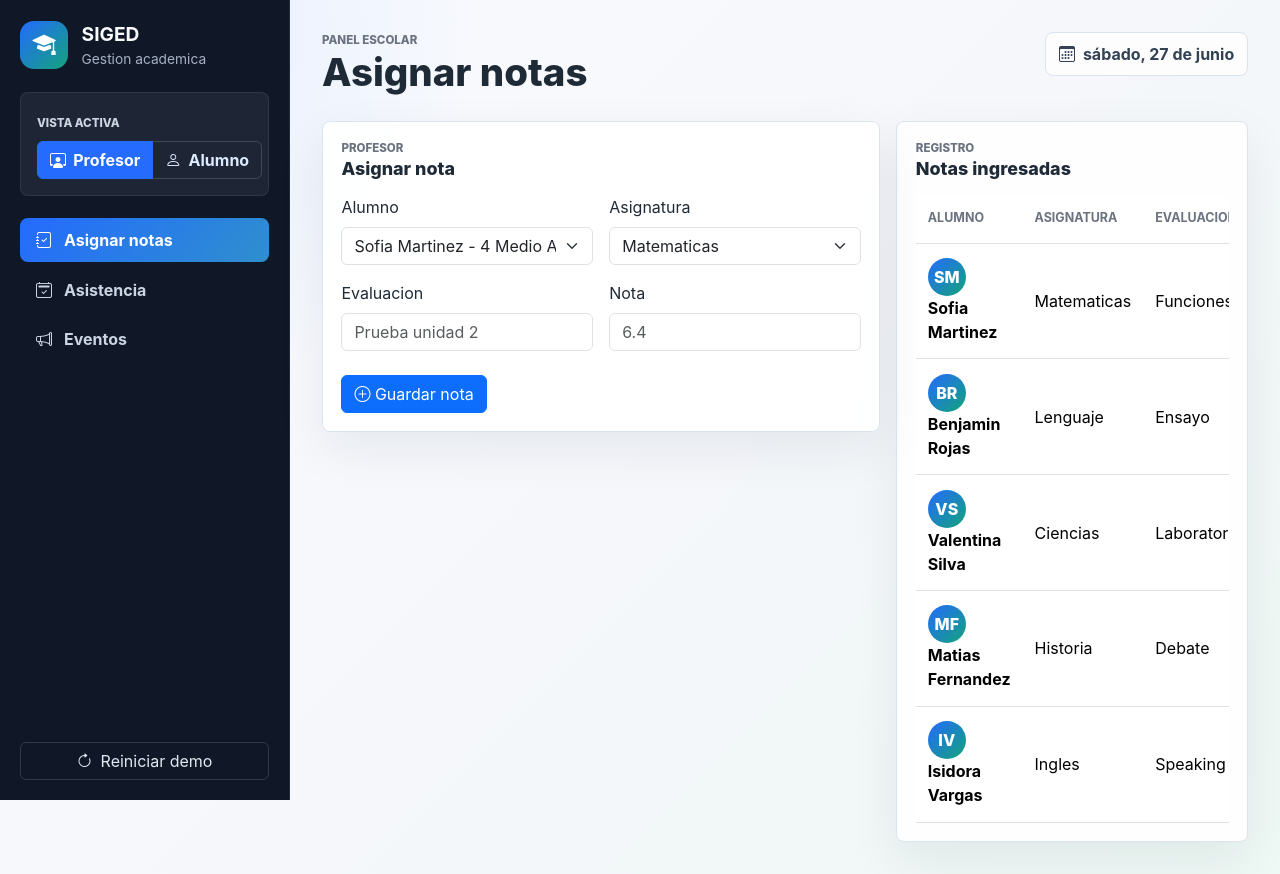
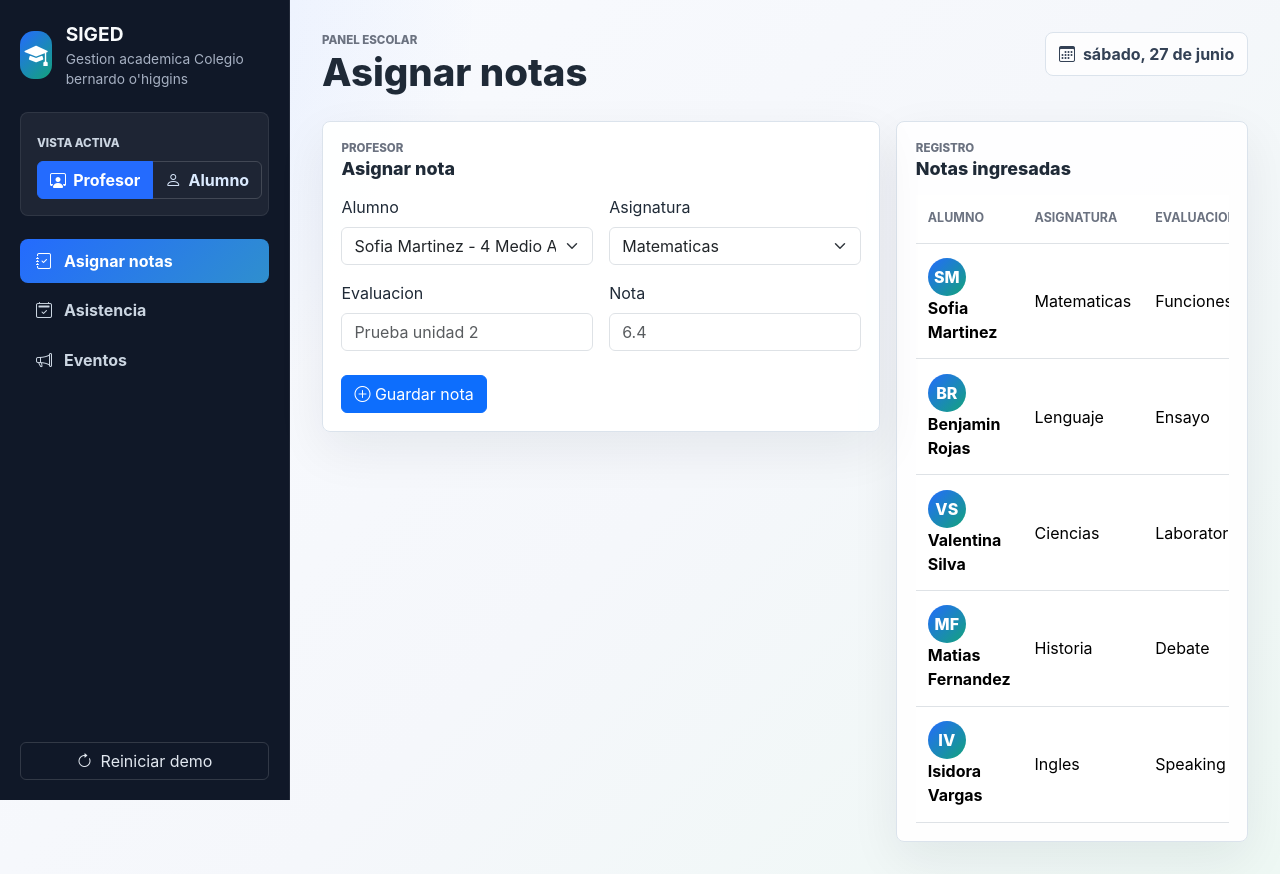
Before and after one commit to RCL0666/SIGED, a plain HTML site: page index.html in a window 1280 px wide. Drawn offline with nearby package versions, Linux system fonts and the light colour scheme.

Commit message:
Update school branding

```diff
--- a/index.html
+++ b/index.html
@@ -15,7 +15,7 @@
           <div class="brand-mark"><i class="bi bi-mortarboard-fill"></i></div>
           <div>
             <strong>SIGED</strong>
-            <span>Gestion academica</span>
+            <span>Gestion academica Colegio bernardo o'higgins</span>
           </div>
         </div>
 
```
